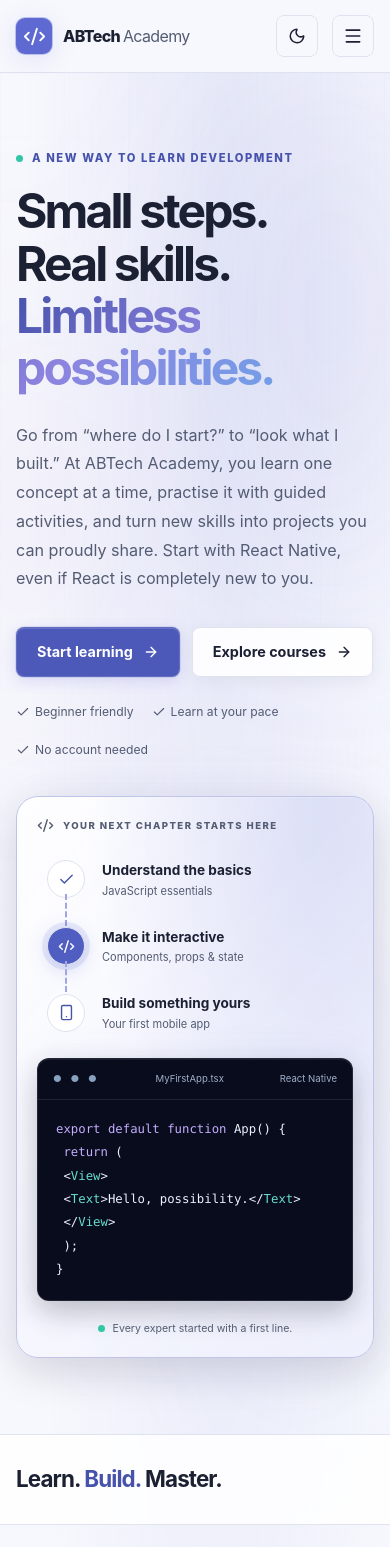
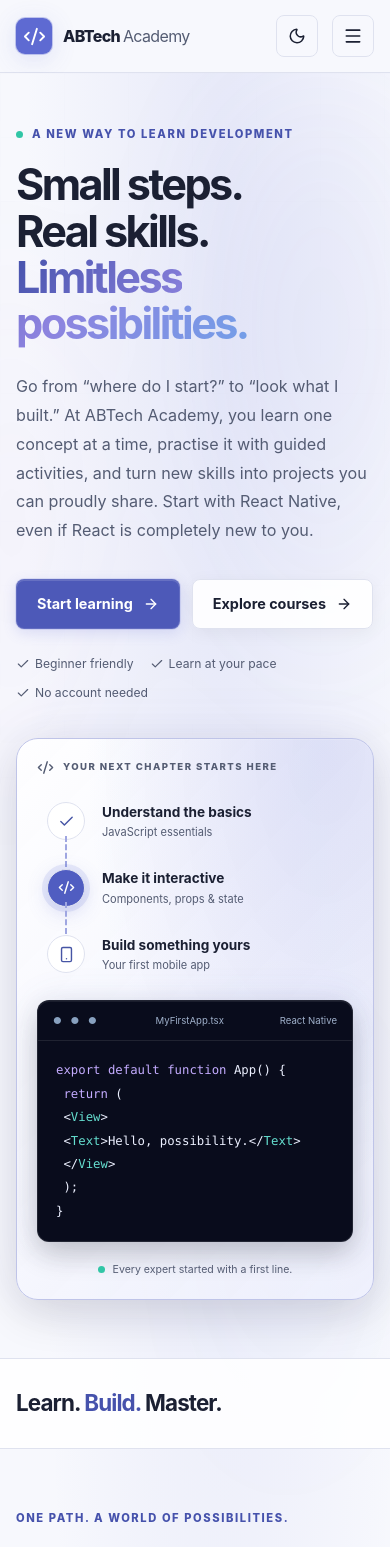
Before and after one commit to Abdulfatai2000/ABTech-Academy, a Next.js app: page / in a window 390 px wide. Shown: the top 1547 px of the page. Built offline with nearby package versions, Linux system fonts and the light colour scheme.

Commit message:
style: tune homepage motion mobile layouts and reduced motion

```diff
--- a/src/styles/home.css
+++ b/src/styles/home.css
@@ -860,3 +860,104 @@
       0 0 64px rgba(94,106,210,.09);
   }
 }
+
+/* Animation and responsive refinement — all decorative, never required to navigate. */
+@keyframes abtech-soft-enter {
+  from { opacity: .55; transform: translateY(12px); }
+  to { opacity: 1; transform: translateY(0); }
+}
+.home-page .hero > div:first-child {
+  animation: abtech-soft-enter 650ms cubic-bezier(.16,1,.3,1) both;
+}
+.home-page .hero-visual {
+  animation: abtech-soft-enter 700ms 80ms cubic-bezier(.16,1,.3,1) both;
+}
+@media (hover: hover) and (pointer: fine) {
+  .home-page .hero-visual {
+    transition: border-color 250ms, box-shadow 250ms;
+  }
+  .home-page .hero-visual:hover {
+    border-color: color-mix(in srgb, var(--home-accent) 50%, var(--line));
+    box-shadow: inset 0 1px 0 rgba(255,255,255,.14),
+      0 18px 50px rgba(0,0,0,.16), 0 0 75px rgba(94,106,210,.11);
+  }
+}
+@media (max-width: 980px) {
+  .home-page .hero {
+    gap: 30px;
+  }
+  .home-page .hero h1 {
+    font-size: clamp(2.8rem, 5vw, 4.1rem);
+  }
+  .home-page .experience-section {
+    gap: 35px;
+  }
+  .home-page .learning-feature {
+    padding: 22px;
+  }
+}
+@media (max-width: 760px) {
+  .home-page .hero {
+    grid-template-columns: 1fr;
+    gap: 35px;
+    padding-block: 52px 58px;
+  }
+  .home-page .hero h1 {
+    font-size: clamp(2.7rem, 10.5vw, 3.65rem);
+    line-height: 1.07;
+    overflow-wrap: anywhere;
+  }
+  .home-page .hero-visual {
+    padding: 20px;
+  }
+  .home-page .hero-notes {
+    gap: 9px 16px;
+  }
+  .home-page .section {
+    padding-block: 60px;
+  }
+  .home-page .featured {
+    grid-template-columns: 1fr;
+  }
+  .home-page .featured-art {
+    min-height: 225px;
+  }
+  .home-page .experience-section {
+    grid-template-columns: 1fr;
+    gap: 30px;
+  }
+  .home-page .how-section .grid,
+  .home-page .project-band .grid {
+    grid-template-columns: 1fr;
+  }
+  .home-page .experience-flow {
+    padding: 22px;
+  }
+  .home-page .closing {
+    margin-bottom: 44px;
+    padding: 38px 20px;
+  }
+  .home-page::before {
+    filter: blur(65px);
+    opacity: .38;
+    animation: none;
+  }
+  .home-page::after {
+    opacity: .07;
+  }
+}
+@media (prefers-reduced-motion: reduce) {
+  .home-page::before,
+  .home-page .hero > div:first-child,
+  .home-page .hero-visual {
+    animation: none;
+  }
+  .home-spotlight::before {
+    transition: none;
+  }
+  .home-page .home-spotlight:hover,
+  .home-page .teaser-node:hover,
+  .home-page .future-tags a:hover {
+    transform: none;
+  }
+}
```
